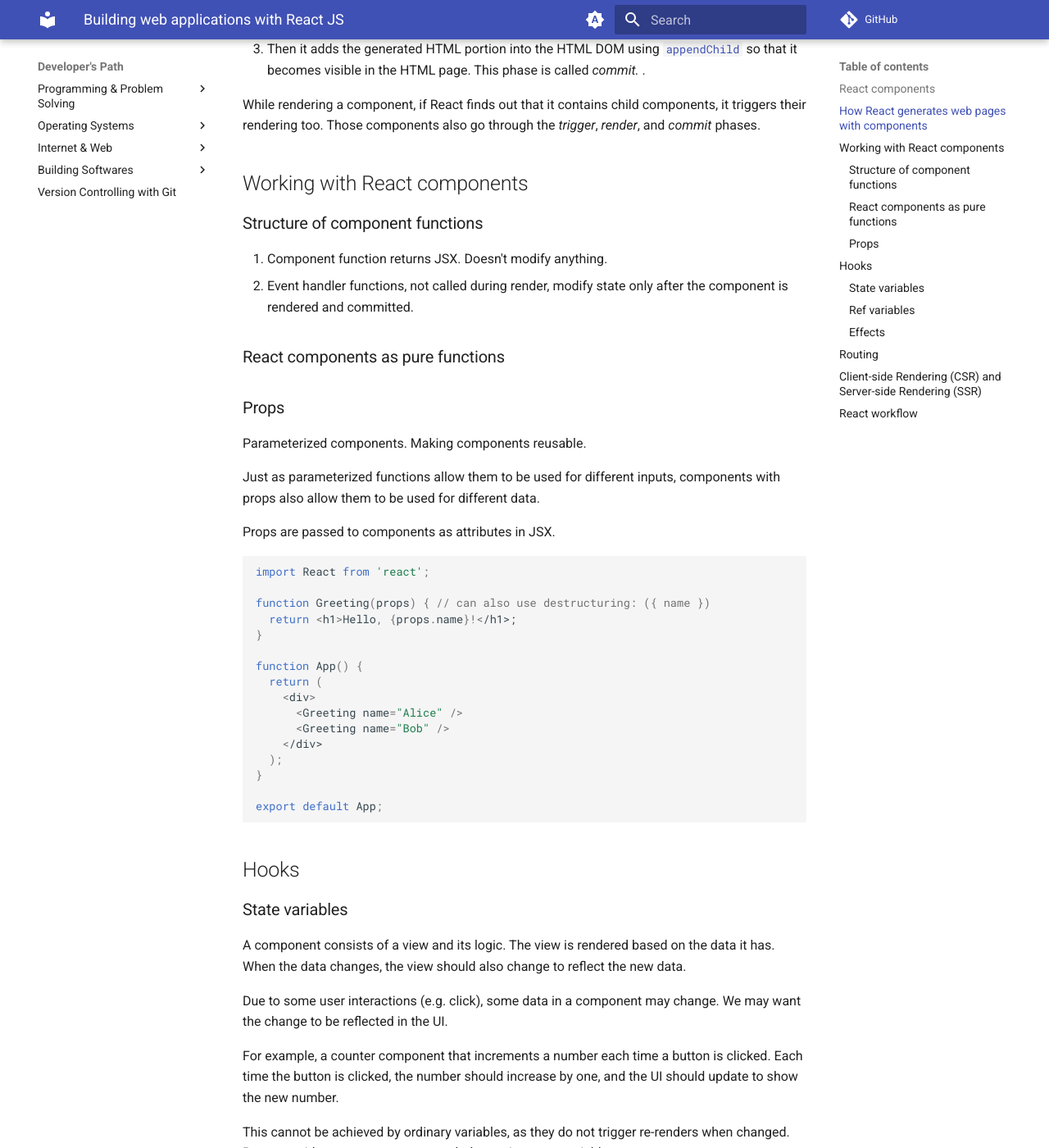
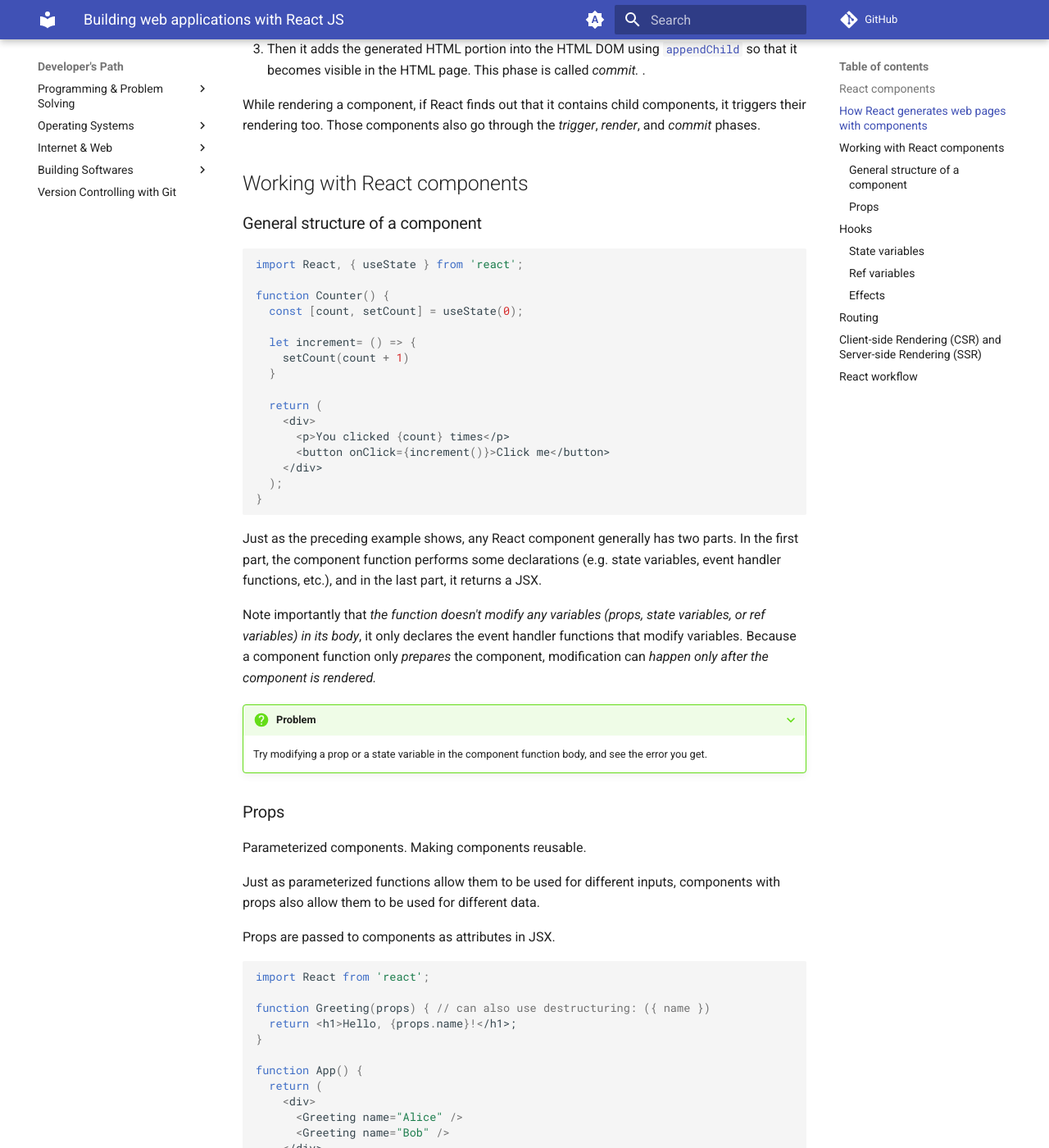
Before and after one commit to gharials/dev-path, an MkDocs documentation site: the page built from docs/building-softwares/react-js.md, in a window 1280 px wide and 1400 px high, scrolled down 1208 px. Shown: the whole window at 82% size. Built offline with MkDocs 1.6.1 and Material for MkDocs 9.7.7, drawn with Linux system fonts in a browser that asks for light colours; comment, search, counter and statistics services are not loaded.

Commit message:
structure of React components.

````diff
--- a/docs/building-softwares/react-js.md
+++ b/docs/building-softwares/react-js.md
@@ -40,12 +40,33 @@
 
 ## Working with React components
 
-### Structure of component functions
+### General structure of a component
 
-1. Component function returns JSX. Doesn't modify anything.
-2. Event handler functions, not called during render, modify state only after the component is rendered and committed.
+```javascript
+import React, { useState } from 'react';
 
-### React components as pure functions
+function Counter() {
+  const [count, setCount] = useState(0);
+
+  let increment= () => {
+    setCount(count + 1)
+  }
+
+  return (
+    <div>
+      <p>You clicked {count} times</p>
+      <button onClick={increment()}>Click me</button>
+    </div>
+  );
+}
+```
+
+Just as the preceding example shows, any React component generally has two parts. In the first part, the component function performs some declarations (e.g. state variables, event handler functions, etc.), and in the last part, it returns a JSX.
+
+Note importantly that _the function doesn't modify any variables (props, state variables, or ref variables) in its body_, it only declares the event handler functions that modify variables. Because a component function only _prepares_ the component, modification can _happen only after the component is rendered._
+
+???+ question "Problem"
+    Try modifying a prop or a state variable in the component function body, and see the error you get.
 
 ### Props
 
````
